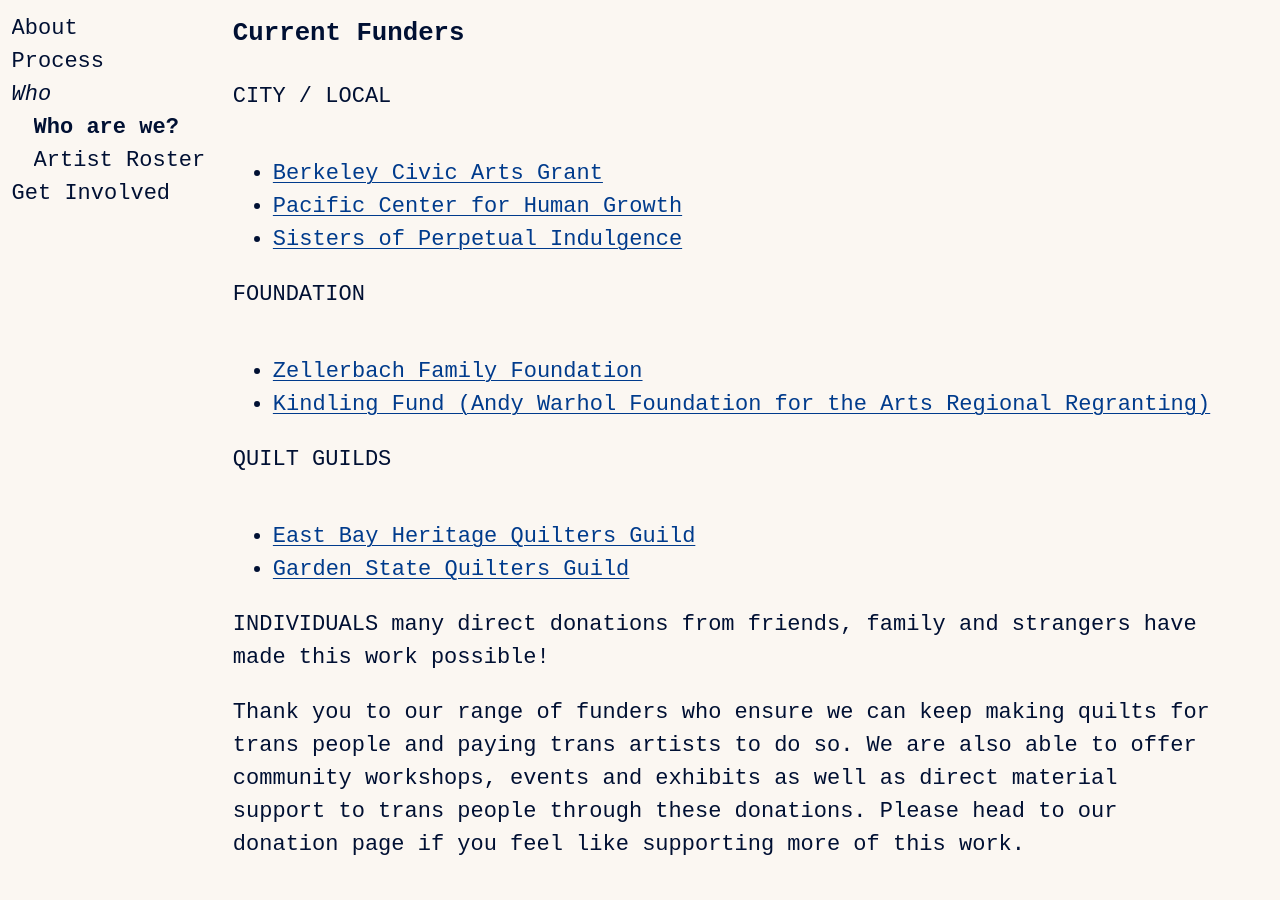
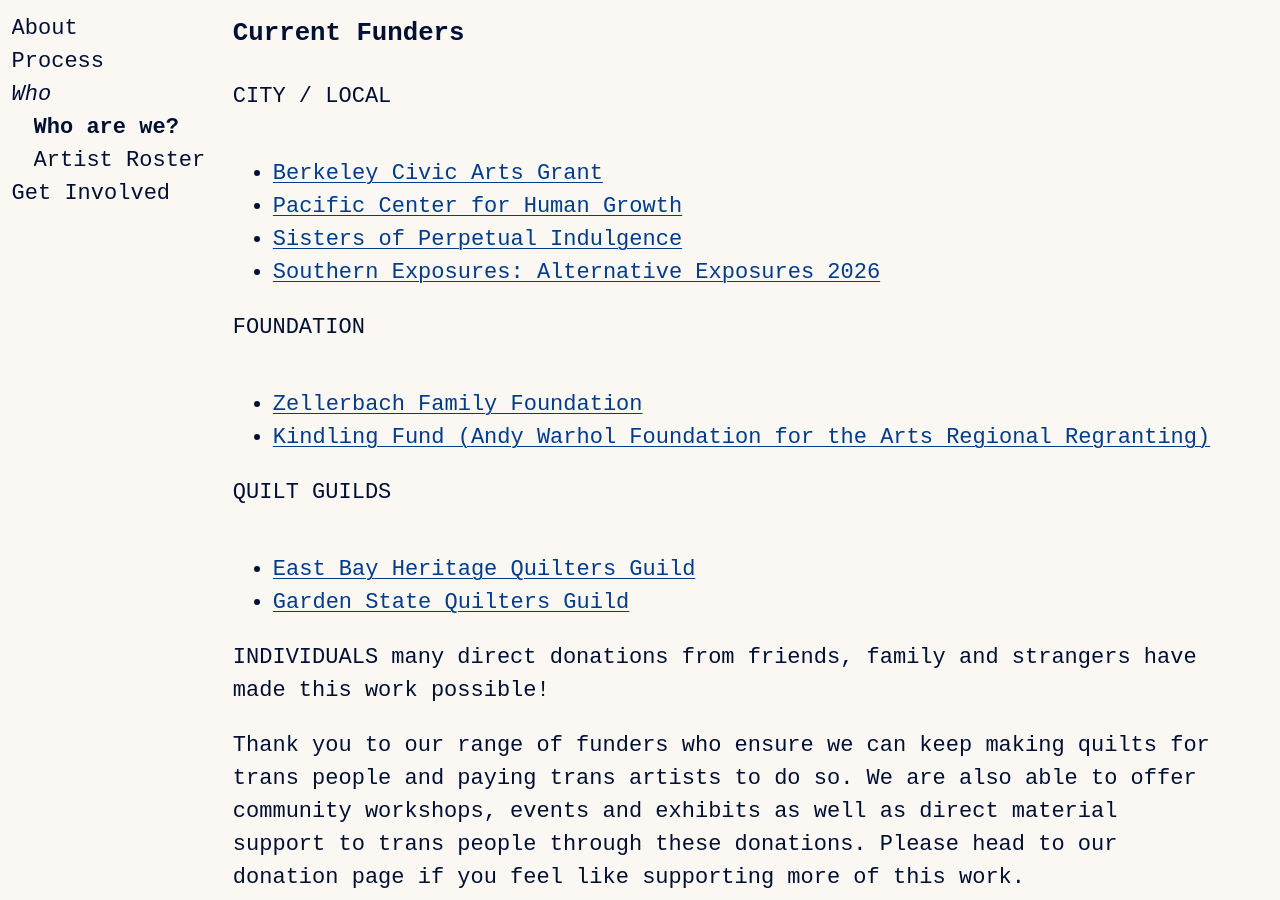
Before and after one commit to danieldickison/transmission-site, a Jekyll site: the page built from who.markdown, in a window 1280 px wide and 900 px high, scrolled down 2494 px. Built offline with Jekyll 4.4.1, drawn with Linux system fonts in a browser that asks for light colours; some web fonts are replaced; our own code applies the rules of GitHub Pages for plain Markdown files.

Commit message:
Update who.markdown

```diff
--- a/who.markdown
+++ b/who.markdown
@@ -66,6 +66,7 @@
 * [Berkeley Civic Arts Grant](https://berkeleyca.gov/community-recreation/civic-arts/civic-arts-grants)
 * [Pacific Center for Human Growth](https://www.pacificcenter.org/)
 * [Sisters of Perpetual Indulgence](https://www.thesisters.org/)
+* [Southern Exposures: Alternative Exposures 2026](https://soex.org/alternative-exposure)
 
 
 FOUNDATION
```
